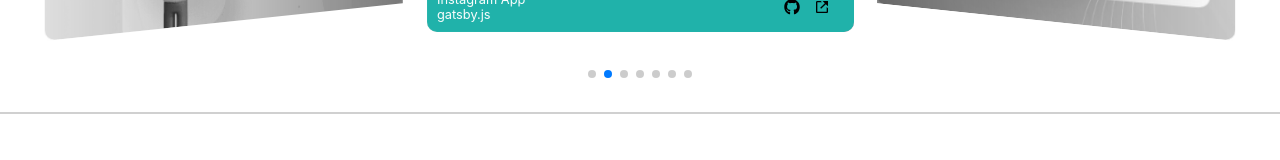
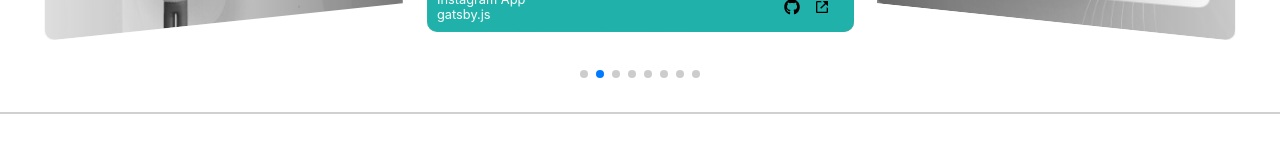
Before and after one commit to eisa-rezaei/resume, a React (Create React App) app: page / in a window 1280 px wide. Shown: the part 3024-3184 px from the top of the page. Built offline with nearby package versions, Linux system fonts and the light colour scheme; a web font is replaced by a local one.

Commit message:
adding one more project

```diff
--- a/src/data/data.js
+++ b/src/data/data.js
@@ -5,6 +5,7 @@ import hotels_interview from "../assets/projects/hotels.jpg";
 import flowers_app from "../assets/projects/flowers.jpeg";
 import w3School_starter from "../assets/projects/w3school.png";
 import FoxxyAppLanding from "../assets/projects/foxxy-app-landing.png";
+import Spotify from "../assets/projects/spotify.png";
 
 // import { FaReact } from "react-icons/fa";
 // import { SiRedux } from "react-icons/si";
@@ -85,6 +86,14 @@ export const projects = [
     output: "https://demo5.i3o.ir/",
     src: "https://github.com/eisa-rezaei/Flow-App-Landing",
   },
+  {
+    id: 8,
+    name: "Spotify",
+    image: Spotify,
+    platform: "react.js",
+    output: "https://demo6.i3o.ir/",
+    src: "https://github.com/eisa-rezaei/Spotify",
+  },
 ];
 
 export const Education = {
```
Also changed, not shown: src/assets/projects/spotify.png (added).
